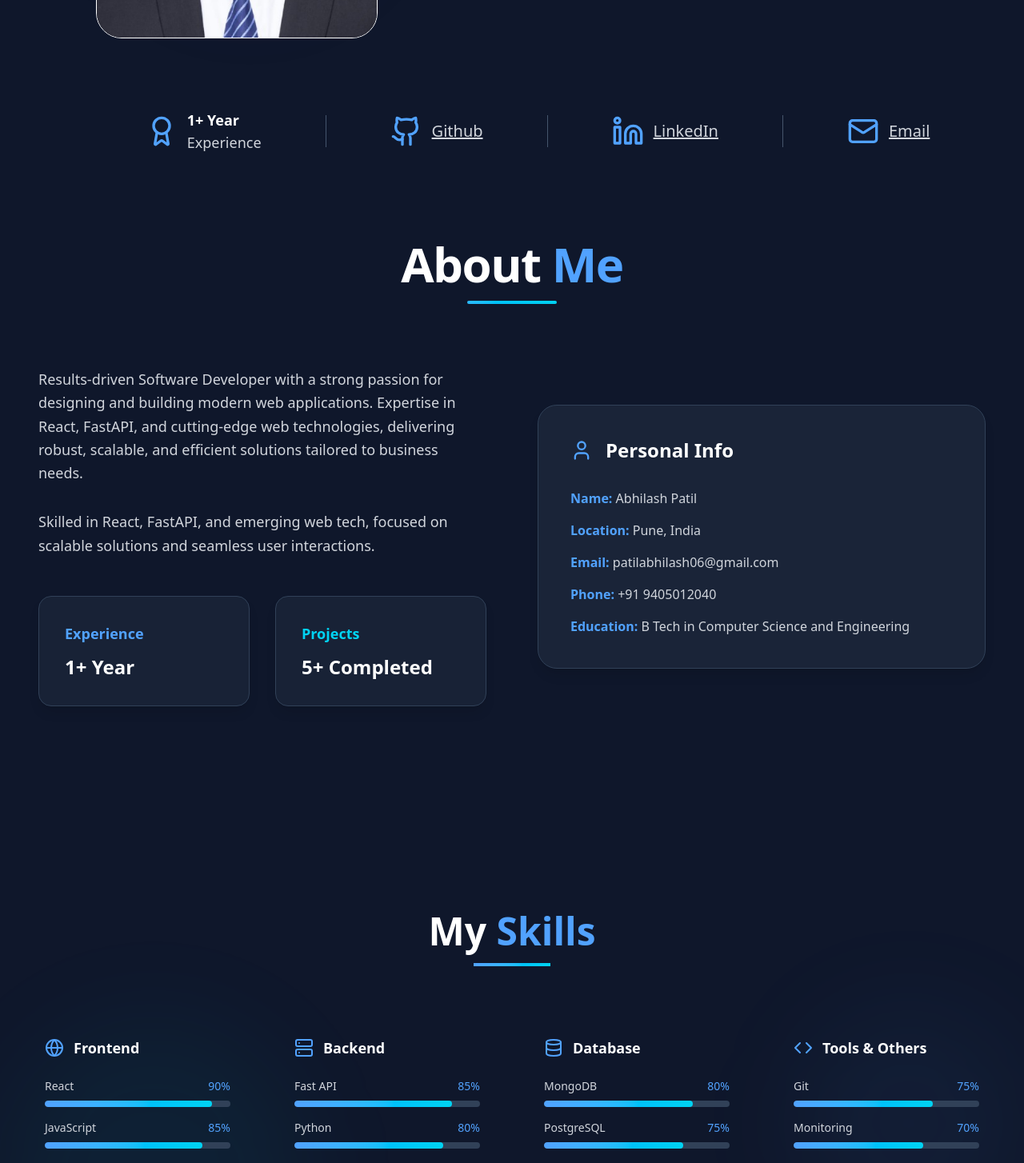
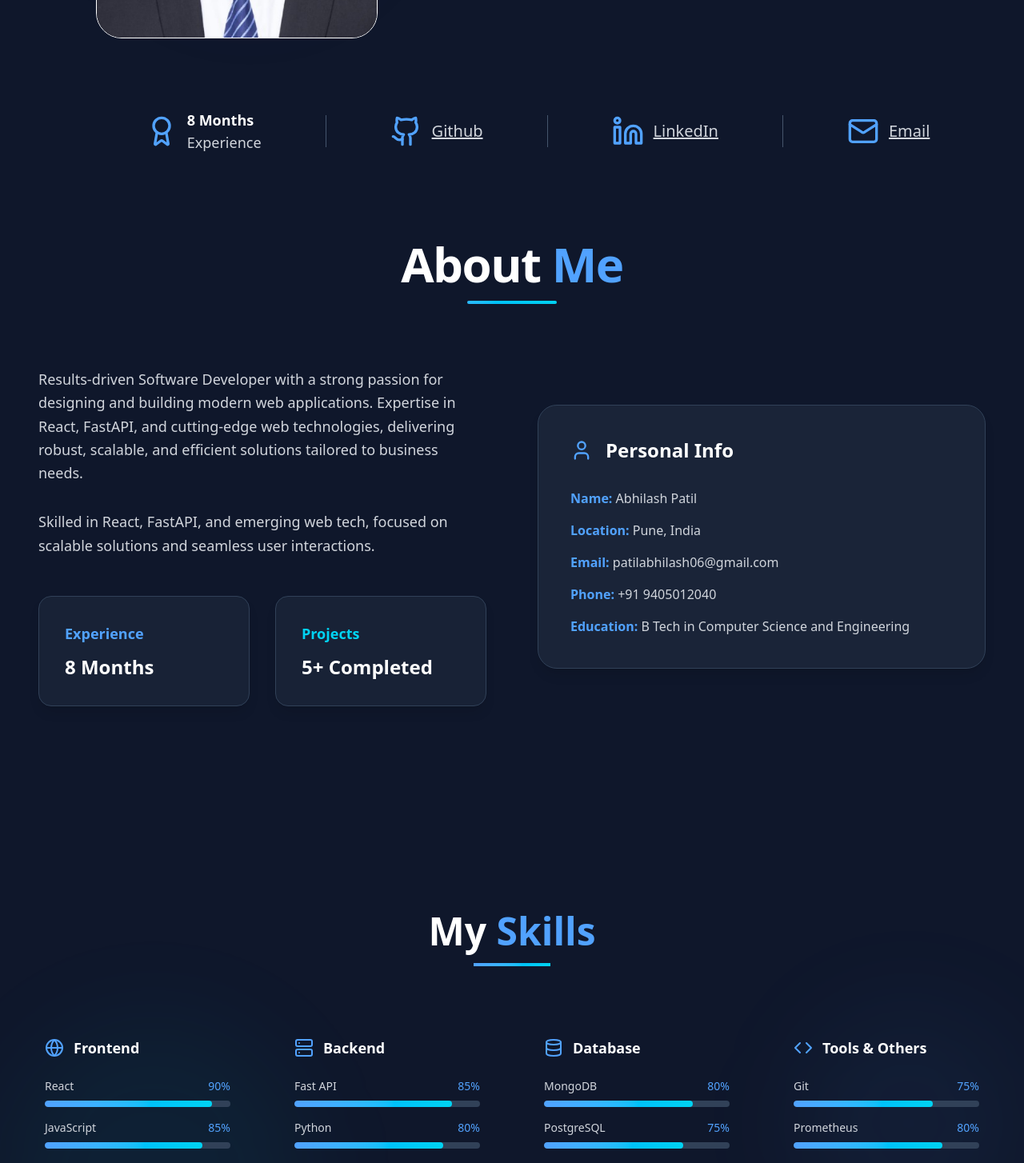
Before and after one commit to abhi-patil-06/Personal-Portfolio, a React (Vite) app: page / in a window 1280 px wide. Shown: the part 540-1994 px from the top of the page at 80% size. Built offline with nearby package versions, Linux system fonts and the light colour scheme.

Commit message:
content changed

```diff
--- a/src/pages/About.jsx
+++ b/src/pages/About.jsx
@@ -65,7 +65,7 @@ export const AboutSection = () => {
                 <h3 className="text-blue-400 font-semibold mb-3 text-lg">
                   Experience
                 </h3>
-                <p className="text-white text-2xl font-extrabold">1+ Year</p>
+                <p className="text-white text-2xl font-extrabold">8 Months</p>
               </div>
               <div
                 className={`bg-slate-800/70 p-8 rounded-2xl border border-slate-700 hover:border-cyan-500 transition-colors duration-500 shadow-lg ${
--- a/src/pages/Hero.jsx
+++ b/src/pages/Hero.jsx
@@ -99,7 +99,7 @@ export const HeroSection = () => {
                 <div className="hidden md:flex items-center space-x-3">
                     <Award className="text-blue-400" size={40} />
                     <div className=''>
-                        <div className="text-white font-semibold text-lg">1+ Year</div>
+                        <div className="text-white font-semibold text-lg">8 Months</div>
                         <div className="text-lg">Experience</div>
                     </div>
                 </div>
--- a/src/pages/Skills.jsx
+++ b/src/pages/Skills.jsx
@@ -38,7 +38,8 @@ const SkillsSection = () => {
       icon: <Code className="text-blue-400" size={24} />,
       skills: [
         { name: "Git", level: 75 },
-        { name: "Monitoring", level: 70 },
+        { name: "Prometheus", level: 80 },
+        { name: "Grafana", level: 70 },
         { name: "AWS", level: 45 },
         { name: "VS Code", level: 95 },
         { name: "Databricks", level: 30 },
```
